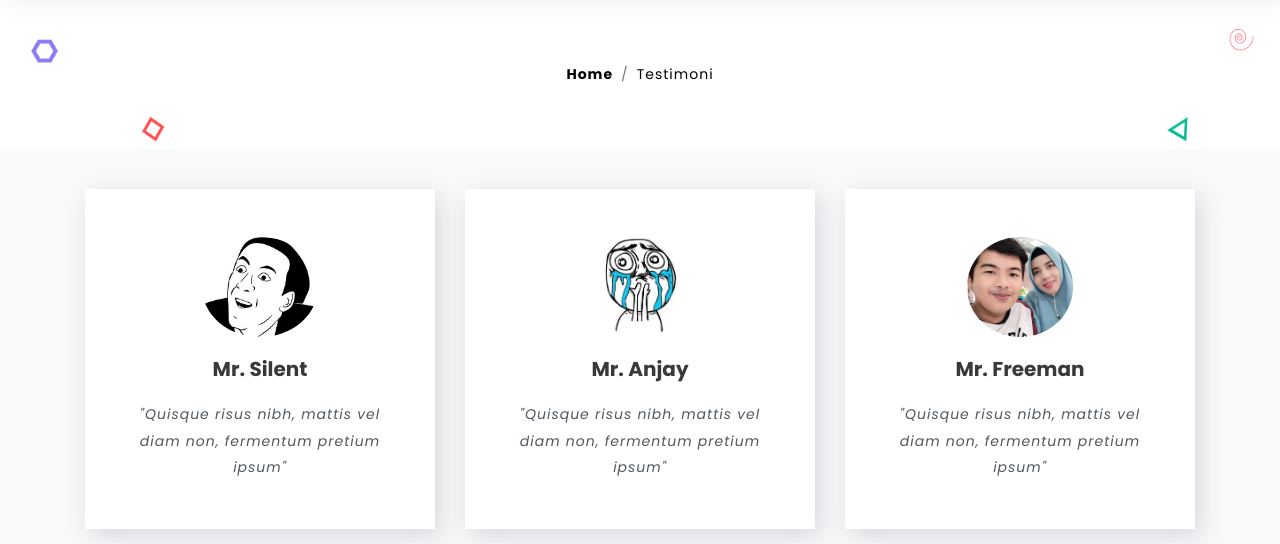
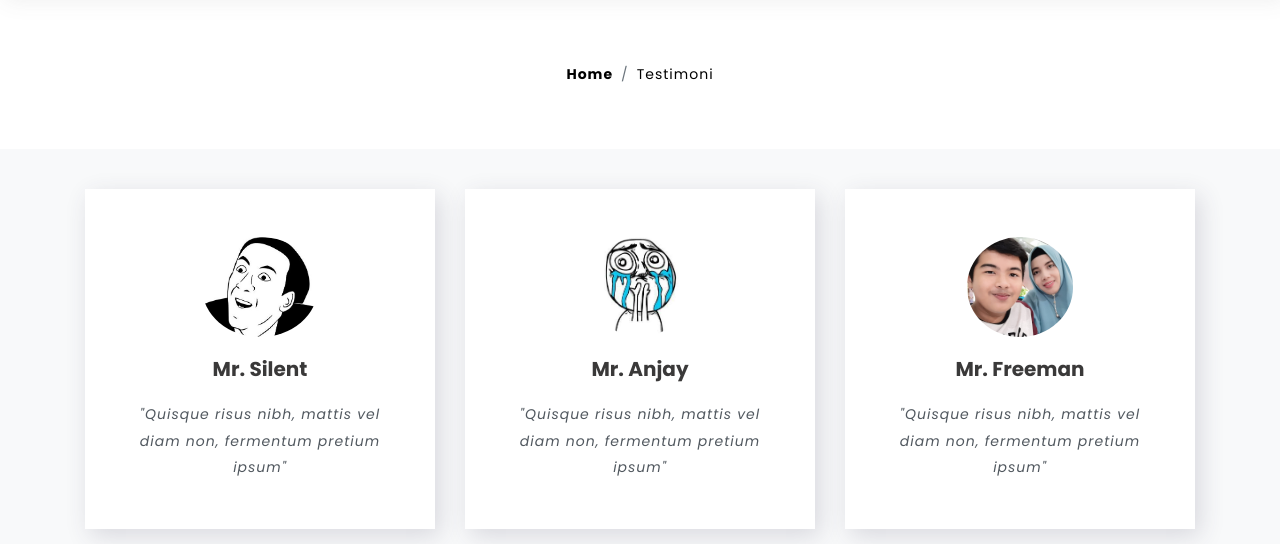
Before and after one commit to csynoers/kemah-pancasila, a PHP site: page /testimoni in a window 1280 px wide. Shown: the part 83-627 px from the top of the page. Run offline with PHP 8.4, Linux system fonts and the light colour scheme; the visitor is signed in with stand-in values (Sample User, id 1); data comes from the database, SQL or seed files in the repository.

Commit message:
FE: disable class banner_w3lspvt-2 pada halaman testimoni

```diff
--- a/joinc/contents/testimoni.php
+++ b/joinc/contents/testimoni.php
@@ -1,5 +1,5 @@
 <!-- banner -->
-    <div class="banner_w3lspvt-2">
+    <div class="banner_w3lspvt-2XXX">
         <ol class="breadcrumb">
             <li class="breadcrumb-item"><a href="home" class="font-weight-bold">Home</a></li>
             <li class="breadcrumb-item" aria-current="page">Testimoni</li>
```
